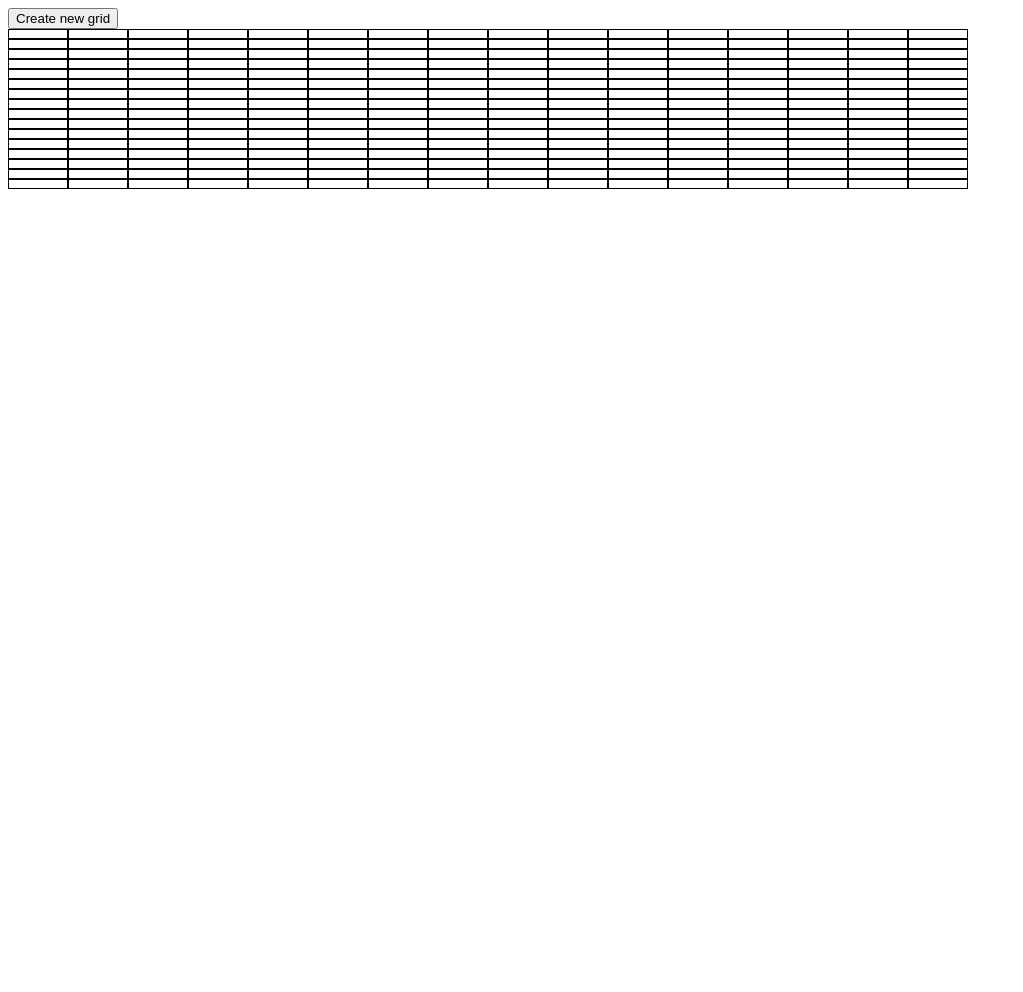
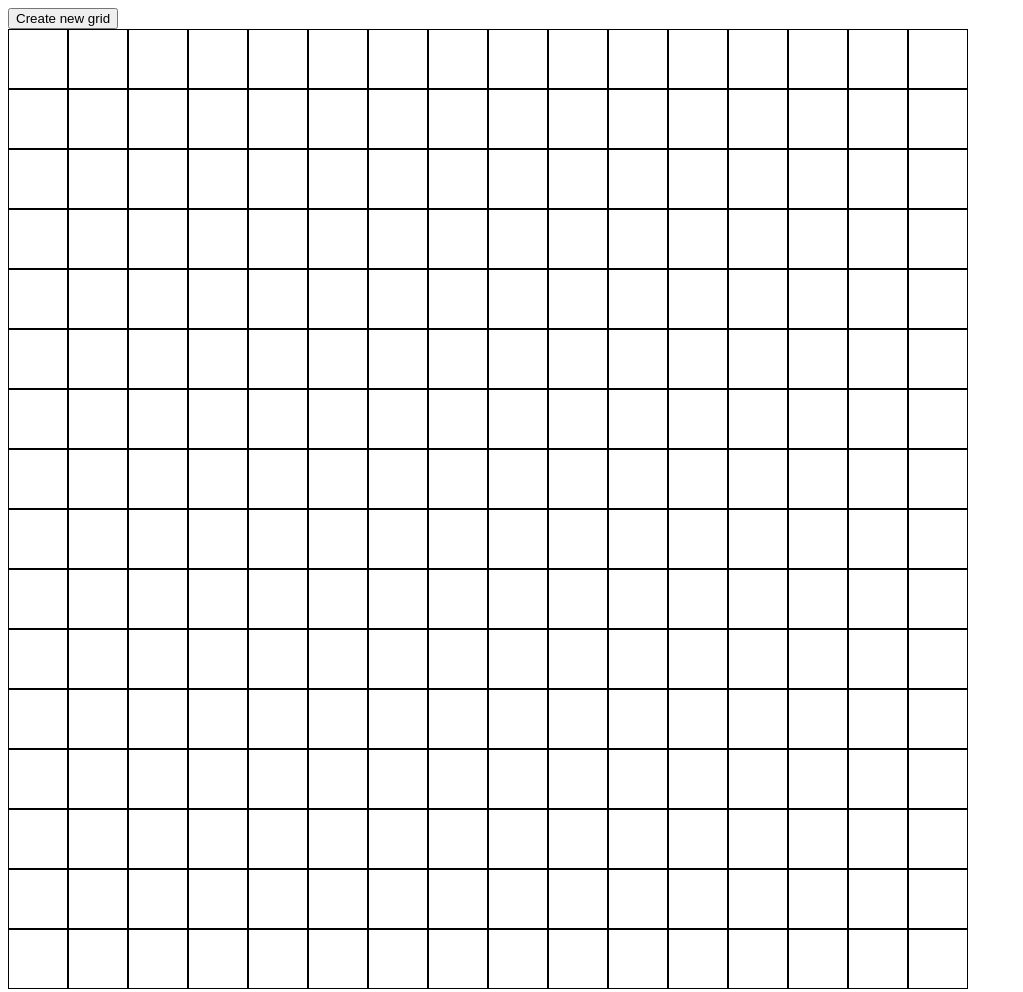
Before and after one commit to BillGatesReckoning/Etch-a-Sketch, a plain HTML site: page index.html in a window 1280 px wide. Shown: the whole page, without its empty margins (0-1023 px from the left). Drawn offline with Linux system fonts and the light colour scheme.

Commit message:
Fix the website so boxes always fit in 960 960 container

```diff
--- a/javaScript.js
+++ b/javaScript.js
@@ -3,7 +3,7 @@ createDivs(16);
 
 const gridCreateButton = document.querySelector("#gridCreate");
 gridCreateButton.addEventListener("click", () => {
-    let gridSize = prompt("Enter your desired grid size")
+    gridSize = prompt("Enter your desired grid size")
     if (gridSize > 1 && gridSize < 101) {
         createDivs(gridSize)
     }
@@ -17,14 +17,11 @@ function createDivs(size) {
     deleteGrid()
     const container = document.querySelector("#container");
     for (let i = 0; i < size; i++) {
-        const columnDiv = document.createElement("div");
-        columnDiv.setAttribute("class", "columnDiv")
         for (let j = 0; j < size; j++) {
             const div = document.createElement("div");
             div.setAttribute("class", "manyDiv");
-            columnDiv.appendChild(div);
+            container.appendChild(div);
         }
-        container.appendChild(columnDiv);
     }
     addDivAttributes()
     return
@@ -33,12 +30,15 @@ function createDivs(size) {
 
 function addDivAttributes() {
     const divs = document.querySelectorAll(".manyDiv");
+    const oneBlockSideLength = Math.sqrt((960 * 960) / (gridSize * gridSize));
     divs.forEach((div) => {
+    div.style.width = `${oneBlockSideLength}px`;
+    div.style.height = `${oneBlockSideLength}px`;
     div.addEventListener("mouseover", () => {
-        div.setAttribute("style", "background-color: pink;")
+        div.style.backgroundColor = "pink";
     })
     div.addEventListener("mouseout", () => {
-        div.setAttribute("style", "background-color: white;")
+        div.style.backgroundColor = "white";
     })
 })
 }
--- a/style.css
+++ b/style.css
@@ -2,18 +2,11 @@
     width: 960px;
     height: 960px;
     display: flex;
-    flex-direction: row;
-    flex-wrap: nowrap;
-}
-
-.columnDiv {
-    display: block;
-    flex: 1 1 0;
+    flex-wrap: wrap;
 }
 
 .manyDiv {
     border-style: solid;
     border-width: 1px;
-    padding: 4px;
-    flex: 1 1 0;
+    box-sizing: border-box;
 }
```
